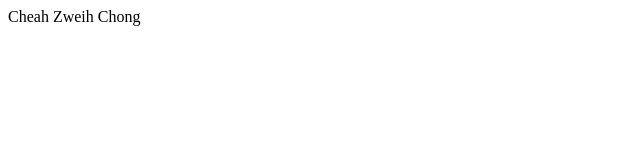
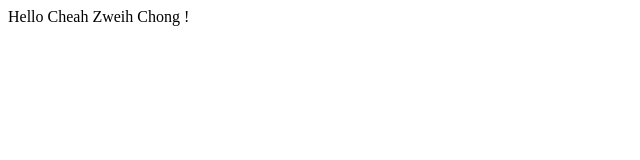
Before and after one commit to zweihchong/helloworld2, a plain HTML site: page index.html in a window 1280 px wide. Shown: the full height of the page, 0-640 px from the left. Drawn offline with Linux system fonts and the light colour scheme.

Commit message:
modify index.html

```diff
--- a/index.html
+++ b/index.html
@@ -1 +1 @@
-<name>Cheah Zweih Chong</name>
+<p>Hello Cheah Zweih Chong !</p>
```
